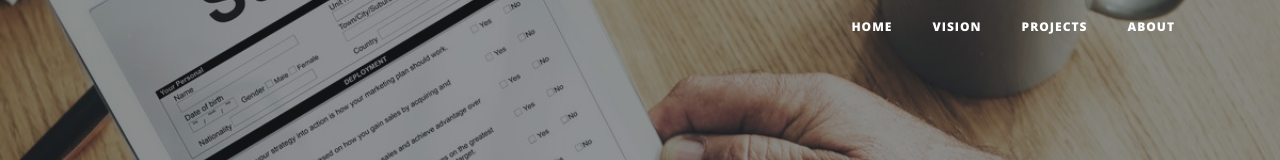
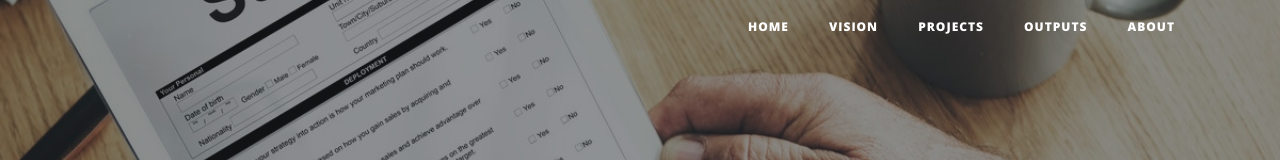
Before and after one commit to CLOSER-Cohorts/metadata-automation, a website: page esrc-intro.html in a window 1280 px wide. Shown: the top 160 px of the page. Drawn offline with nearby package versions, Linux system fonts and the light colour scheme.

Commit message:
added outputs to main menu

```diff
--- a/esrc-intro.html
+++ b/esrc-intro.html
@@ -43,6 +43,9 @@
           </li>
           <li class="nav-item">
             <a class="nav-link" href="projects.html">Projects</a>
+          </li>
+          <li class="nav-item">
+            <a class="nav-link" href="publications.html">Outputs</a>
           </li>
           <li class="nav-item">
             <a class="nav-link" href="about.html">About</a>
```
